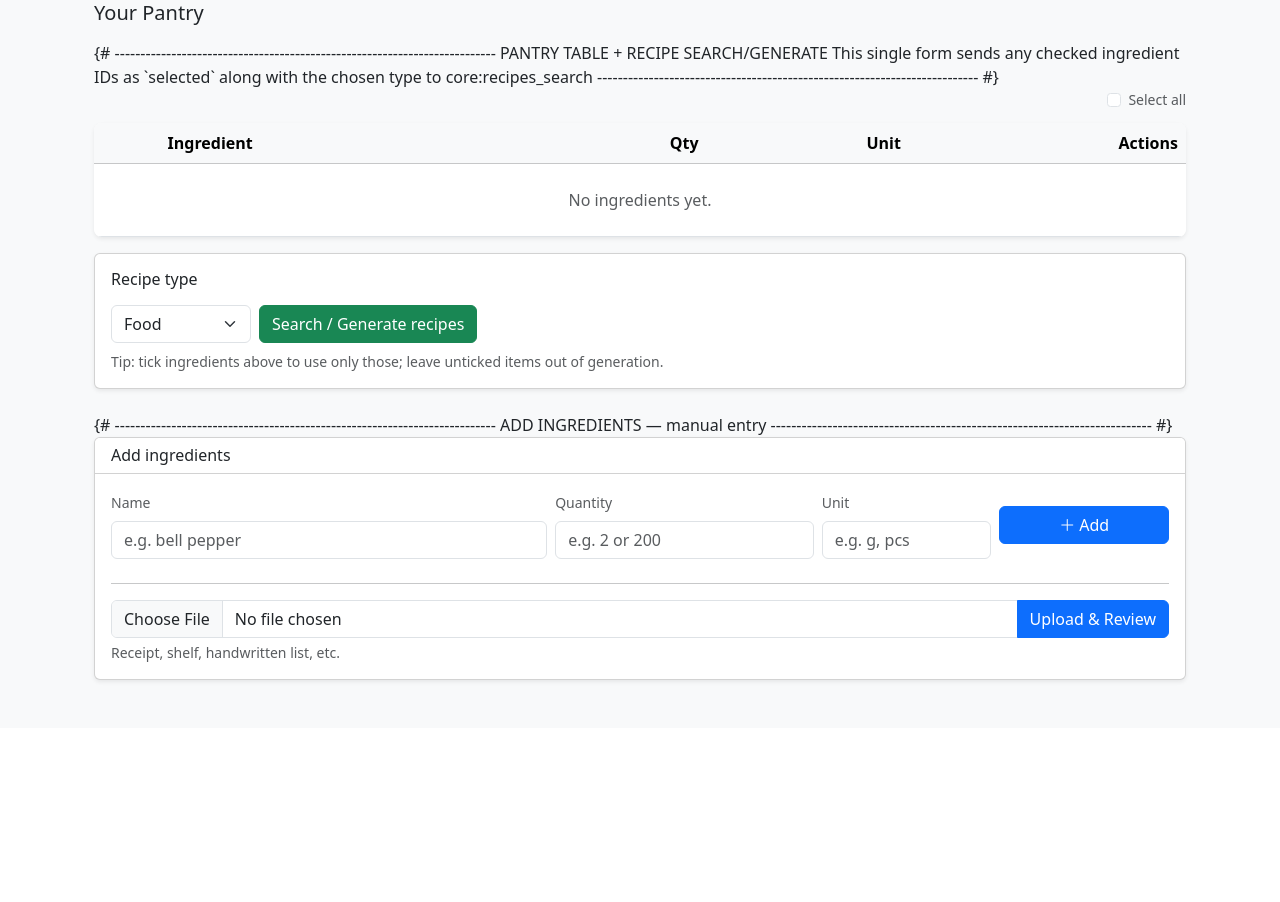
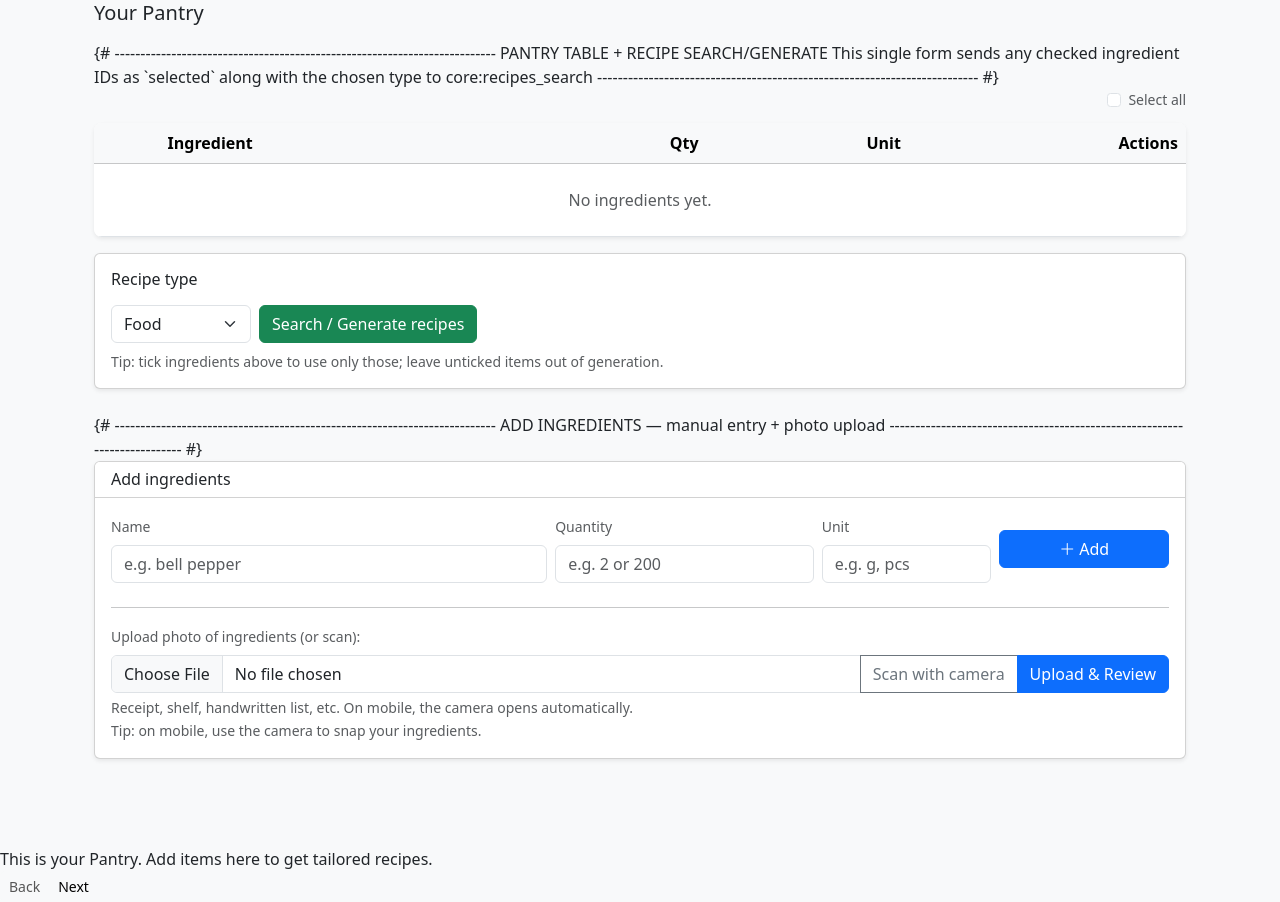
Before and after one commit to gustavowmarques/smart-recipe-app, a Django app: page /dashboard/ in a window 1280 px wide. Shown: the part 80-982 px from the top of the page. Before the commit the page ends 763 px from the top, so only its background shows below. Run offline with Django 5.2, Linux system fonts and the light colour scheme; the visitor is signed in with stand-in values (Sample User, id 1); data that the repository does not hold is empty.

Commit message:
scan with camera added

```diff
--- a/core/views.py
+++ b/core/views.py
@@ -24,6 +24,7 @@ from django import forms
 from django.conf import settings
 from django.forms import formset_factory
 from django.contrib import messages
+from django.contrib.auth import get_user_model, login
 from django.contrib.auth.decorators import login_required
 from django.core.exceptions import PermissionDenied
 from django.db import IntegrityError
@@ -623,15 +624,23 @@ def home(request):
     return render(request, "core/home.html")
 
 def demo_mode(request):
-    """
-    Lightweight ‘try without account’:
-    - mark session as demo
-    - optionally preload some sample data (left as TODO)
-    - send user to dashboard or a demo landing if you prefer
-    """
-    request.session["is_demo"] = True
-    messages.info(request, "You’re viewing a demo with sample data. Create an account to save your changes.")
-    return redirect("core:dashboard")  # or render a demo page if you have one
+    # Only allow in development; remove this guard if you want in prod.
+    if not getattr(settings, "DEBUG", False):
+        messages.error(request, "Demo mode is unavailable.")
+        return redirect("core:home")
+
+    User = get_user_model()
+    demo, _ = User.objects.get_or_create(
+        username="demo_user",
+        defaults={"email": "demo@smartrecipe.test"}
+    )
+    # Make sure demo user cannot be used directly
+    demo.set_unusable_password()
+    demo.save()
+
+    login(request, demo, backend="django.contrib.auth.backends.ModelBackend")
+    messages.info(request, "You're using a demo account. Changes won't be saved permanently.")
+    return redirect("core:dashboard")
 
 @login_required
 def dashboard(request):
--- /dev/null
+++ b/static/js/dashboard.js
@@ -0,0 +1,21 @@
+// static/js/dashboard.js
+document.addEventListener('DOMContentLoaded', function () {
+  // Select-all helper (matches #select-all and .ing-check in your template)
+  var selectAll = document.getElementById('select-all');
+  if (selectAll) {
+    selectAll.addEventListener('change', function () {
+      document.querySelectorAll('.ing-check').forEach(function (cb) {
+        cb.checked = selectAll.checked;
+      });
+    });
+  }
+
+  // “Scan with camera” button → opens camera on mobile / picker on desktop
+  var scanBtn = document.getElementById('scan-btn');
+  var upload = document.getElementById('upload');
+  if (scanBtn && upload) {
+    scanBtn.addEventListener('click', function () {
+      upload.click();
+    });
+  }
+});
--- /dev/null
+++ b/static/js/tour.js
@@ -0,0 +1,61 @@
+(function () {
+  const KEY = "sr_tour_seen_v1";
+
+  function byStep(n){ return document.querySelector(`[data-tour-step="${n}"]`); }
+  function steps(){ return [...document.querySelectorAll("[data-tour-step]")].sort((a,b)=>+a.dataset.tourStep-+b.dataset.tourStep); }
+
+  function startTour(){ if(!steps().length) return;
+    let i = 0;
+    const overlay = document.createElement("div"); overlay.className="tour-overlay";
+    const highlight = document.createElement("div"); highlight.className="tour-highlight";
+    const pop = document.createElement("div"); pop.className="tour-pop";
+    const text = document.createElement("div"); text.className="tour-text";
+    const actions = document.createElement("div"); actions.className="tour-actions";
+    const prevBtn = btn("Back"), nextBtn = btn("Next"), doneBtn = btn("Finish","primary");
+
+    actions.append(prevBtn,nextBtn,doneBtn); pop.append(text,actions);
+    document.body.append(overlay,highlight,pop);
+
+    overlay.style.display = "block"; doneBtn.style.display="none"; prevBtn.disabled=true;
+
+    function btn(label,variant){ const b=document.createElement("button");
+      b.type="button"; b.className=`btn btn-${variant||"light"} btn-sm`; b.textContent=label; return b; }
+
+    function place(){
+      const el = steps()[i]; if(!el) return end();
+      const r = el.getBoundingClientRect(), pad=8;
+      Object.assign(highlight.style,{
+        left: (window.scrollX+r.left - pad)+"px",
+        top: (window.scrollY+r.top - pad)+"px",
+        width: (r.width + pad*2)+"px",
+        height: (r.height + pad*2)+"px"
+      });
+      const popX = window.scrollX+r.left + Math.min(300, Math.max(0, r.width-300)/2);
+      const popY = window.scrollY+r.bottom + 10;
+      Object.assign(pop.style,{ left: popX+"px", top: popY+"px" });
+      text.textContent = el.dataset.tourText || "";
+      prevBtn.disabled = i===0;
+      nextBtn.style.display = i===steps().length-1 ? "none" : "";
+      doneBtn.style.display = i===steps().length-1 ? "" : "none";
+      el.scrollIntoView({behavior:"smooth", block:"center"});
+    }
+
+    function end(){ overlay.remove(); highlight.remove(); pop.remove(); localStorage.setItem(KEY,"1"); }
+
+    nextBtn.onclick = ()=>{ i=Math.min(i+1, steps().length-1); place(); };
+    prevBtn.onclick = ()=>{ i=Math.max(i-1, 0); place(); };
+    doneBtn.onclick = end;
+    overlay.onclick = end;
+
+    place();
+  }
+
+  document.addEventListener("DOMContentLoaded", function(){
+    // Only auto-run on pages that opt-in
+    const wantsTour = document.body.hasAttribute("data-enable-tour");
+    if (wantsTour && !localStorage.getItem(KEY)) startTour();
+
+    // Optional: expose a global to re-run from a help link
+    window.SR_TOUR_START = startTour;
+  });
+})();
--- a/templates/core/base.html
+++ b/templates/core/base.html
@@ -15,7 +15,7 @@
 
   {% block head_extra %}{% endblock %}
 </head>
-<body class="bg-light">
+<body class="bg-light" {% block body_attrs %}{% endblock %}>
 
   {# Navbar can be hidden by overriding this block in child templates #}
   {% block navbar %}
--- a/templates/core/dashboard.html
+++ b/templates/core/dashboard.html
@@ -1,5 +1,7 @@
 {% extends "core/base.html" %}
+{% load static %}
 {% block title %}Dashboard{% endblock %}
+{% block body_attrs %}data-enable-tour="1"{% endblock %}
 
 {% block content %}
 <div class="container my-4">
@@ -12,14 +14,22 @@
     </div>
   {% endfor %}
 
-  <h1 class="h5 mb-3">Your Pantry</h1>
+  {# Tour step 1: Pantry header #}
+  <h1 class="h5 mb-3"
+      data-tour-step="1"
+      data-tour-text="This is your Pantry. Add items here to get tailored recipes.">
+    Your Pantry
+  </h1>
 
   {# --------------------------------------------------------------------------
      PANTRY TABLE + RECIPE SEARCH/GENERATE
      This single form sends any checked ingredient IDs as `selected`
      along with the chosen type to core:recipes_search
      -------------------------------------------------------------------------- #}
-  <form method="post" action="{% url 'core:recipes_search' %}">
+  <form method="post" action="{% url 'core:recipes_search' %}"
+        id="generate-form"
+        data-tour-step="2"
+        data-tour-text="Pick what you want to cook & click Search / Generate to see recipes.">
     {% csrf_token %}
 
     <div class="d-flex justify-content-end align-items-center mb-2 small text-muted">
@@ -84,9 +94,12 @@
   </form>
 
   {# --------------------------------------------------------------------------
-     ADD INGREDIENTS — manual entry
+     ADD INGREDIENTS — manual entry + photo upload
      -------------------------------------------------------------------------- #}
-  <div class="card shadow-sm">
+  <div class="card shadow-sm"
+       id="add-ingredients-card"
+       data-tour-step="3"
+       data-tour-text="Add ingredients manually or upload a photo. On mobile, use your camera to snap items.">
     <div class="card-header bg-white">
       <h2 class="h6 mb-0">Add ingredients</h2>
     </div>
@@ -118,28 +131,39 @@
 
       <hr class="my-3">
 
-      {# 2) PHOTO UPLOAD → REVIEW — independent form (manual fields above not required here) #}
-      <form class="mt-3" method="post" action="{% url 'core:pantry_extract_start' %}" enctype="multipart/form-data">
+      {# 2) PHOTO UPLOAD → REVIEW — independent form #}
+      <form class="mt-3" method="post" action="{% url 'core:pantry_extract_start' %}" enctype="multipart/form-data" id="pantry-photo-form">
         {% csrf_token %}
+
+        <label for="upload" class="form-label small text-muted">Upload photo of ingredients (or scan):</label>
         <div class="input-group">
-          <input class="form-control" type="file" name="image" accept="image/*" aria-label="Upload a photo" required>
+          {# ⚠️ Keep 'name' aligned with your view; change to 'upload' only if your view expects that #}
+          <input
+            type="file"
+            name="image"
+            id="upload"
+            accept="image/*"
+            capture="environment"
+            class="form-control"
+            aria-label="Upload a photo of your ingredients"
+            required
+          >
+          <button class="btn btn-outline-secondary" type="button" id="scan-btn">Scan with camera</button>
           <button class="btn btn-primary" type="submit">Upload &amp; Review</button>
         </div>
-        <div class="form-text">Receipt, shelf, handwritten list, etc.</div>
+
+        <div class="form-text">
+          Receipt, shelf, handwritten list, etc. On mobile, the camera opens automatically.
+        </div>
+        <small class="text-muted">Tip: on mobile, use the camera to snap your ingredients.</small>
       </form>
-
     </div>
   </div>
 </div>
+{% endblock %}
 
-{# Small helper to toggle all checkboxes #}
-<script>
-  (function () {
-    const selectAll = document.getElementById('select-all');
-    if (!selectAll) return;
-    selectAll.addEventListener('change', function () {
-      document.querySelectorAll('.ing-check').forEach(cb => cb.checked = selectAll.checked);
-    });
-  })();
-</script>
+{% block body_scripts %}
+  {{ block.super }}
+  <script src="{% static 'js/tour.js' %}" defer></script>
+  <script src="{% static 'js/dashboard.js' %}" defer></script>
 {% endblock %}
```
Also changed, not shown: static/css/tour.css (added, +14 -0 lines), core/urls.py (line endings or trailing spaces).
